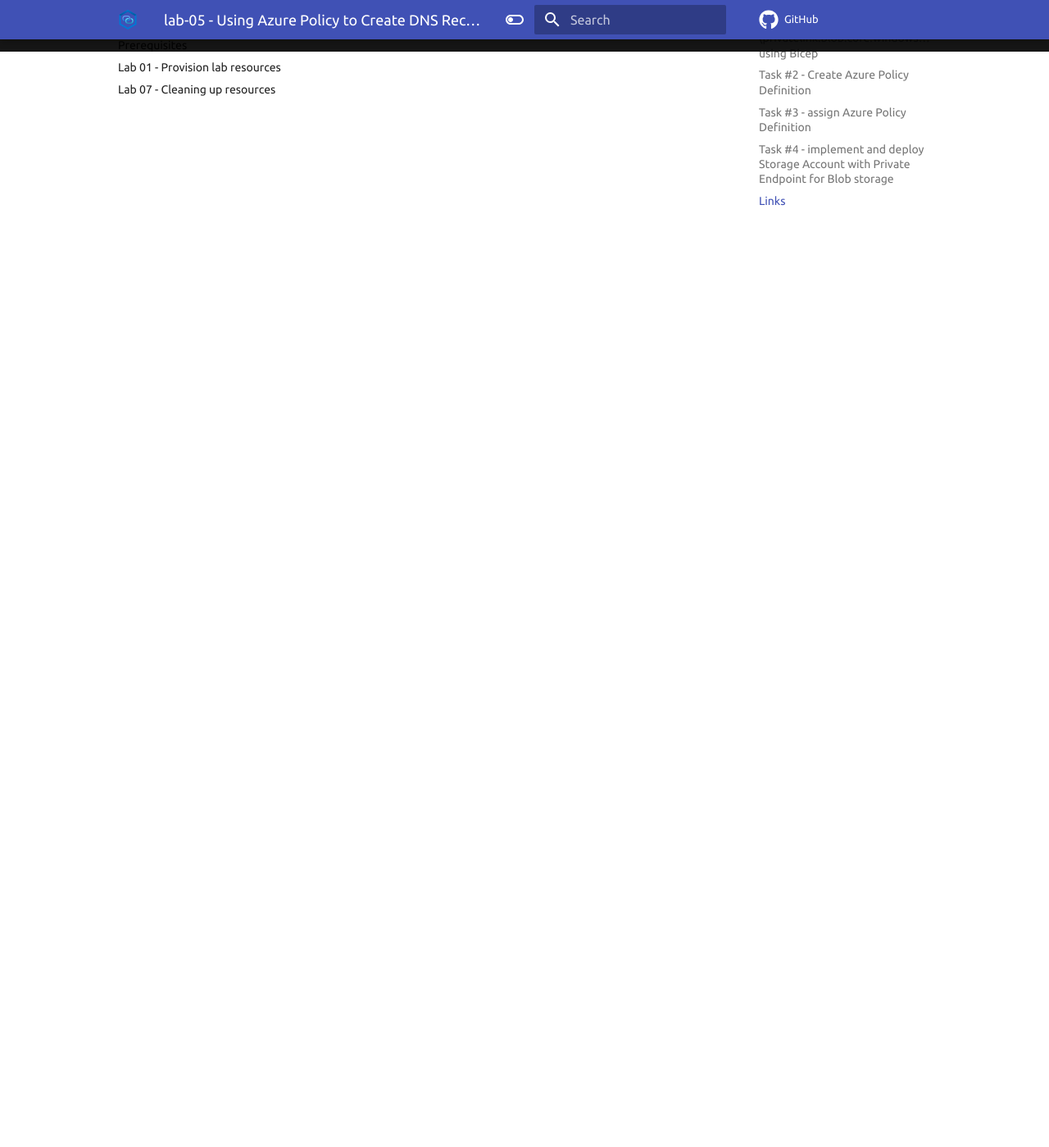
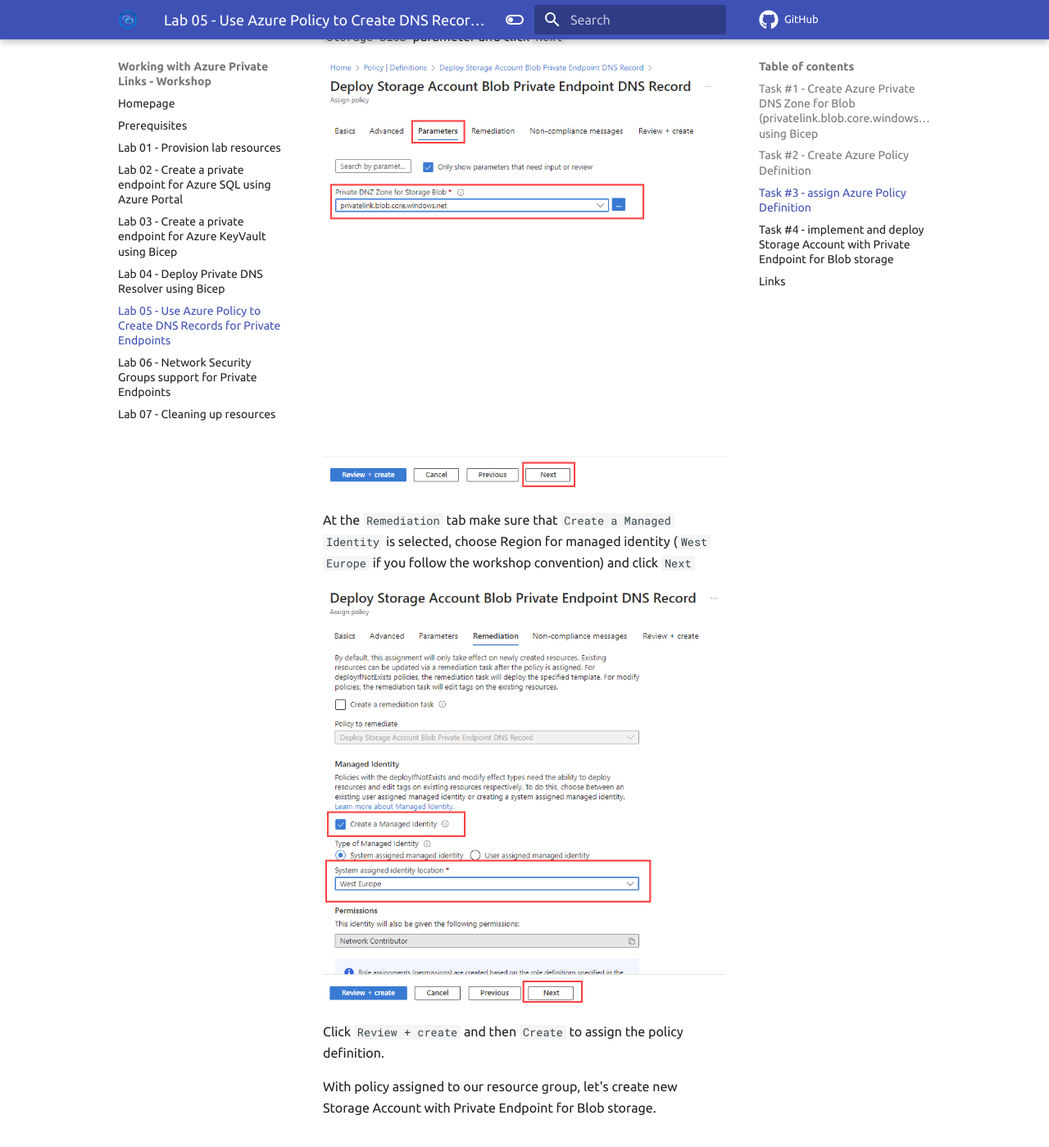
Before and after one commit to Infrastructure-AsCode/azure-private-links-labs, an MkDocs documentation site: the page built from docs/labs/lab-05/index.md, in a window 1280 px wide and 1400 px high, scrolled down 4733 px. Shown: the whole window at 82% size. Built offline with MkDocs 1.6.1 and Material for MkDocs 9.7.7, drawn with Linux system fonts in a browser that asks for light colours; comment, search, counter and statistics services are not loaded; some of the changed text lies outside the part shown.

Commit message:
WIP lab05 + slides

```diff
--- a/docs/labs/lab-05/index.md
+++ b/docs/labs/lab-05/index.md
@@ -1,4 +1,4 @@
-# lab-05 - Using Azure Policy to Create DNS Records for Private Endpoints (storage account)
+# lab-05 - Use Azure Policy to Create DNS Records for Private Endpoints (storage account)
 
 As we already learned, Azure Private Link allows us to access Azure PaaS services over a private endpoint in virtual network. To make Azure PaaS resources accessible via Private link, we will need to:
 
@@ -70,6 +70,37 @@ New-AzPolicyDefinition -Name 'deploy-sa-blob-ple-dns-records' -DisplayName 'Depl
 
 To get a better understanding of how Azure Policy assignment works, we will manually assign the policy definition from the portal. In the real world scenario, you will typically assign the policy definition with IaC.
 
+Start by navigating to the Azure Policy blade in the Azure portal.
+
+![image](../../assets/images/lab-05/assign1.png)
+
+ Goto `Definitions` and search for `Deploy Storage Account Blob`
+
+![image](../../assets/images/lab-05/assign2.png)
+
+Open this policy definition and click `Assign`
+
+![image](../../assets/images/lab-05/assign3.png)
+
+Select `iac-ws5-rg` Resource Group as a scope and click `Next`
+
+![image](../../assets/images/lab-05/assign4.png)
+
+At the `Advanced` tab keep everything as default and click `Next`
+
+![image](../../assets/images/lab-05/assign5.png)
+
+At the `Parameters` tab select `privatelink.blob.core.windows.net` as `Private DNS Zone for Storage Blob` parameter and click `Next`
+
+![image](../../assets/images/lab-05/assign6.png)
+
+At the `Remediation` tab make sure that `Create a Managed Identity` is selected, choose Region for managed identity (`West Europe` if you follow the workshop convention) and click `Next`
+
+![image](../../assets/images/lab-05/assign7.png)
+
+Click `Review + create` and then `Create` to assign the policy definition.
+
+With policy assigned to our resource group, let's create new Storage Account with Private Endpoint for Blob storage.
 
 ## Task #4 - implement and deploy Storage Account with Private Endpoint for Blob storage
 
--- a/mkdocs.yml
+++ b/mkdocs.yml
@@ -6,6 +6,11 @@ nav:
   - Homepage: index.md
   - Prerequisites: prerequisites.md
   - Lab 01 - Provision lab resources: labs/lab-01/index.md
+  - Lab 02 - Create a private endpoint for Azure SQL using Azure Portal: labs/lab-02/index.md
+  - Lab 03 - Create a private endpoint for Azure KeyVault using Bicep: labs/lab-03/index.md
+  - Lab 04 - Deploy Private DNS Resolver using Bicep: labs/lab-04/index.md
+  - Lab 05 - Use Azure Policy to Create DNS Records for Private Endpoints: labs/lab-05/index.md
+  - Lab 06 - Network Security Groups support for Private Endpoints: labs/lab-06/index.md
   - Lab 07 - Cleaning up resources: labs/lab-07/index.md
 theme:
   name: material
```
Also changed, not shown: 1 other file.
